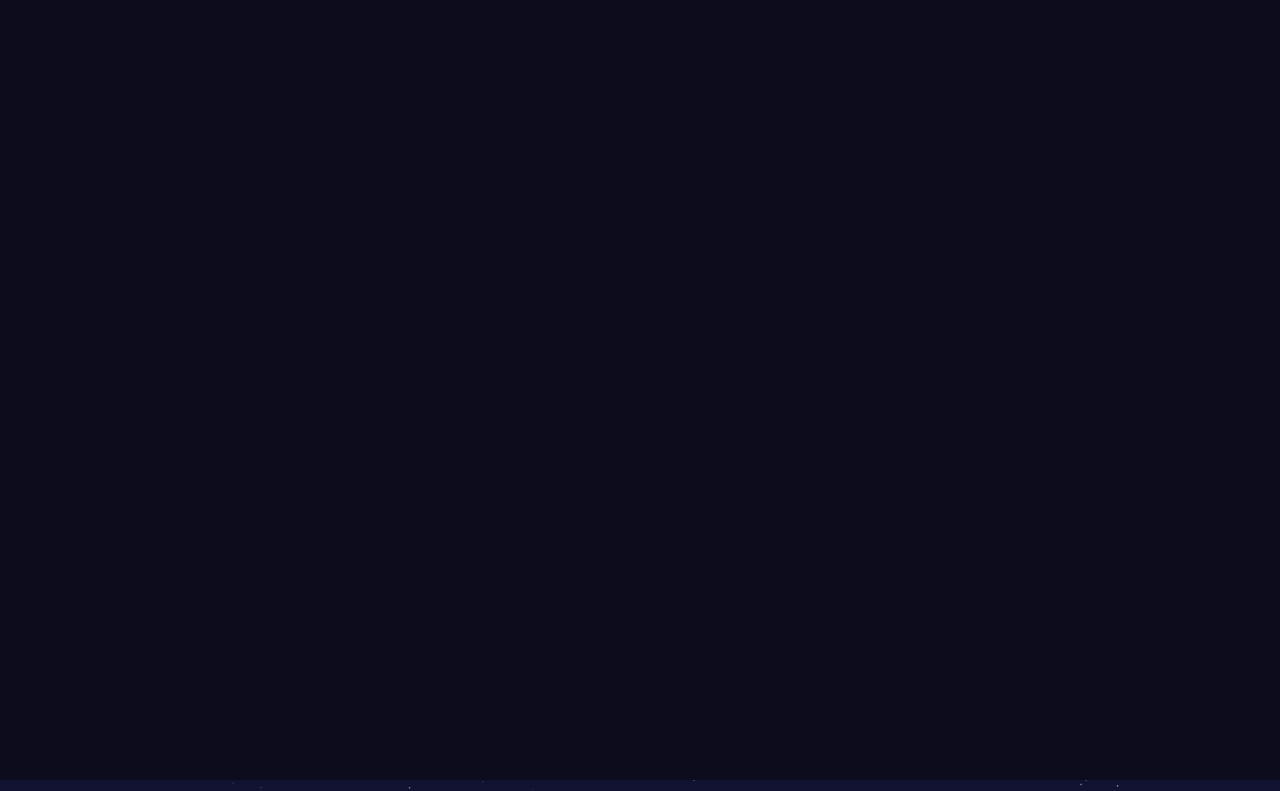
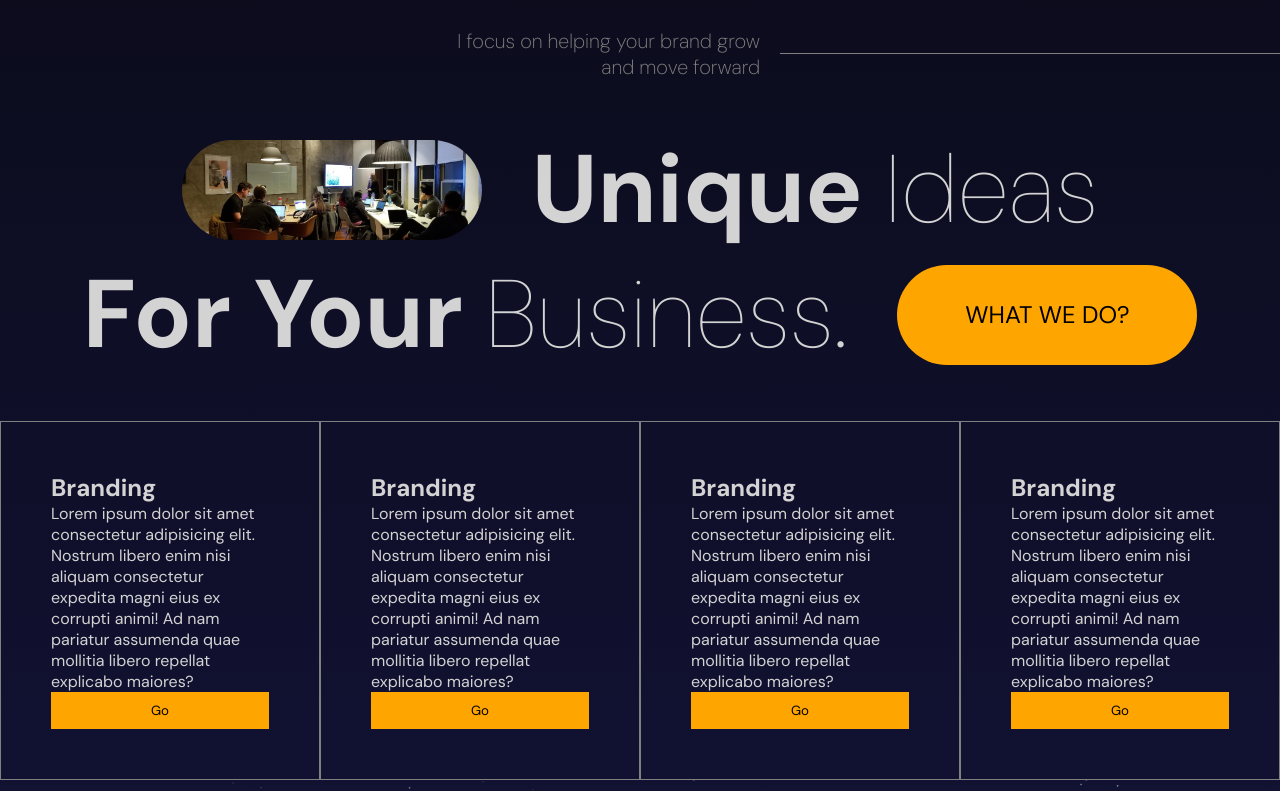
Before and after one commit to ThomassMathisen/portfolio-react, a React (Vite) app: page / in a window 1280 px wide. Shown: the part 1620-2411 px from the top of the page. Built offline with nearby package versions, Linux system fonts and the light colour scheme.

Commit message:
Creates services component

```diff
--- a/src/App.jsx
+++ b/src/App.jsx
@@ -2,6 +2,7 @@
 import Hero from "./components/hero/Hero";
 import Navbar from "./components/navbar/Navbar";
 import Parallax from "./components/parallax/Parallax";
+import Services from "./components/services/Services";
 
 function App() {
   return (
@@ -13,7 +14,9 @@
       <section id="Services">
         <Parallax type="services" />
       </section>
-      <section>Test2</section>
+      <section>
+        <Services />
+      </section>
       <section id="Portfolio">
         <Parallax type="portfolio" />
       </section>
--- /dev/null
+++ b/src/components/services/Services.jsx
@@ -0,0 +1,115 @@
+import { useRef } from "react";
+import "./services.scss";
+import { motion, useInView } from "framer-motion";
+
+const variants = {
+  initial: {
+    x: -500,
+    y: 100,
+    opacity: 0,
+  },
+  animate: {
+    x: 0,
+    opacity: 1,
+    y: 0,
+    transition: {
+      duration: 1,
+      staggerChildren: 0.1,
+    },
+  },
+};
+
+const Services = () => {
+  const ref = useRef();
+
+  const isInView = useInView(ref, { margin: "-100px" });
+
+  return (
+    <motion.div
+      className="services"
+      variants={variants}
+      initial="initial"
+      ref={ref}
+      animate={"animate"}
+    >
+      <motion.div className="textContainer" variants={variants}>
+        <p>
+          I focus on helping your brand grow
+          <br /> and move forward
+        </p>
+        <hr />
+      </motion.div>
+      <motion.div className="titleContainer" variants={variants}>
+        <div className="title">
+          <img src="/true.webp" alt="" />
+          <h1>
+            <motion.b whileHover={{ color: "orange" }}>Unique</motion.b> Ideas
+          </h1>
+        </div>
+        <div className="title">
+          <h1>
+            <motion.b whileHover={{ color: "orange" }}>For Your</motion.b>{" "}
+            Business.
+          </h1>
+          <button>WHAT WE DO?</button>
+        </div>
+      </motion.div>
+      <motion.div className="listContainer" variants={variants}>
+        <motion.div
+          className="box"
+          whileHover={{ background: "lightgray", color: "black" }}
+        >
+          <h2>Branding</h2>
+          <p>
+            Lorem ipsum dolor sit amet consectetur adipisicing elit. Nostrum
+            libero enim nisi aliquam consectetur expedita magni eius ex corrupti
+            animi! Ad nam pariatur assumenda quae mollitia libero repellat
+            explicabo maiores?
+          </p>
+          <button>Go</button>
+        </motion.div>
+        <motion.div
+          className="box"
+          whileHover={{ background: "lightgray", color: "black" }}
+        >
+          <h2>Branding</h2>
+          <p>
+            Lorem ipsum dolor sit amet consectetur adipisicing elit. Nostrum
+            libero enim nisi aliquam consectetur expedita magni eius ex corrupti
+            animi! Ad nam pariatur assumenda quae mollitia libero repellat
+            explicabo maiores?
+          </p>
+          <button>Go</button>
+        </motion.div>
+        <motion.div
+          className="box"
+          whileHover={{ background: "lightgray", color: "black" }}
+        >
+          <h2>Branding</h2>
+          <p>
+            Lorem ipsum dolor sit amet consectetur adipisicing elit. Nostrum
+            libero enim nisi aliquam consectetur expedita magni eius ex corrupti
+            animi! Ad nam pariatur assumenda quae mollitia libero repellat
+            explicabo maiores?
+          </p>
+          <button>Go</button>
+        </motion.div>
+        <motion.div
+          className="box"
+          whileHover={{ background: "lightgray", color: "black" }}
+        >
+          <h2>Branding</h2>
+          <p>
+            Lorem ipsum dolor sit amet consectetur adipisicing elit. Nostrum
+            libero enim nisi aliquam consectetur expedita magni eius ex corrupti
+            animi! Ad nam pariatur assumenda quae mollitia libero repellat
+            explicabo maiores?
+          </p>
+          <button>Go</button>
+        </motion.div>
+      </motion.div>
+    </motion.div>
+  );
+};
+
+export default Services;
--- /dev/null
+++ b/src/components/services/services.scss
@@ -0,0 +1,146 @@
+@import "../../app.scss";
+.services {
+  background: linear-gradient(180deg, #0c0c1d, #111132);
+  height: 100%;
+  display: flex;
+  flex-direction: column;
+  justify-content: space-between;
+
+  .textContainer {
+    flex: 1;
+    align-self: flex-end;
+    display: flex;
+    align-items: center;
+    gap: 20px;
+
+    @include mobile {
+      align-self: center;
+      text-align: center;
+      flex-direction: column;
+    }
+
+    p {
+      font-weight: 200;
+      font-size: 20px;
+      color: gray;
+      text-align: right;
+    }
+
+    hr {
+      width: 500px;
+      border: none;
+      border-top: 0.5px solid gray;
+
+      @include mobile {
+        width: 300px;
+      }
+    }
+  }
+  .titleContainer {
+    flex: 2;
+    display: flex;
+    flex-direction: column;
+    align-items: center;
+
+    @include mobile {
+      width: 100%;
+    }
+
+    .title {
+      display: flex;
+      align-items: center;
+      gap: 50px;
+
+      @include mobile {
+        flex-direction: column;
+        text-align: center;
+        gap: 20px;
+      }
+
+      img {
+        width: 300px;
+        height: 100px;
+        border-radius: 50px;
+        object-fit: cover;
+
+        @include mobile {
+          width: 200px;
+          height: 50px;
+        }
+      }
+
+      h1 {
+        font-size: 96px;
+        font-weight: 100;
+
+        @include mobile {
+          font-size: 36px;
+        }
+      }
+
+      button {
+        width: 300px;
+        height: 100px;
+        border-radius: 50px;
+        background-color: orange;
+        border: none;
+        font-size: 24px;
+        cursor: pointer;
+
+        @include mobile {
+          font-size: 16px;
+          width: 150px;
+          height: 50px;
+        }
+      }
+    }
+  }
+  .listContainer {
+    flex: 2;
+    display: flex;
+    max-width: 1366px;
+    margin: auto;
+
+    @include mobile {
+      flex-direction: column;
+      width: 100%;
+    }
+
+    .box {
+      padding: 50px;
+      border: 0.5px solid gray;
+      display: flex;
+      flex-direction: column;
+      justify-content: space-between;
+
+      @include mobile {
+        border: none;
+        align-items: center;
+        gap: 20px;
+        padding: 10px;
+      }
+
+      p {
+        @include mobile {
+          display: none;
+        }
+      }
+
+      button {
+        padding: 10px;
+        background-color: orange;
+        border: none;
+        cursor: pointer;
+
+        @include mobile {
+          background-color: transparent;
+          border: 1px solid orange;
+          border-radius: 5px;
+          color: orange;
+          width: 50%;
+          padding: 5px;
+        }
+      }
+    }
+  }
+}
```
